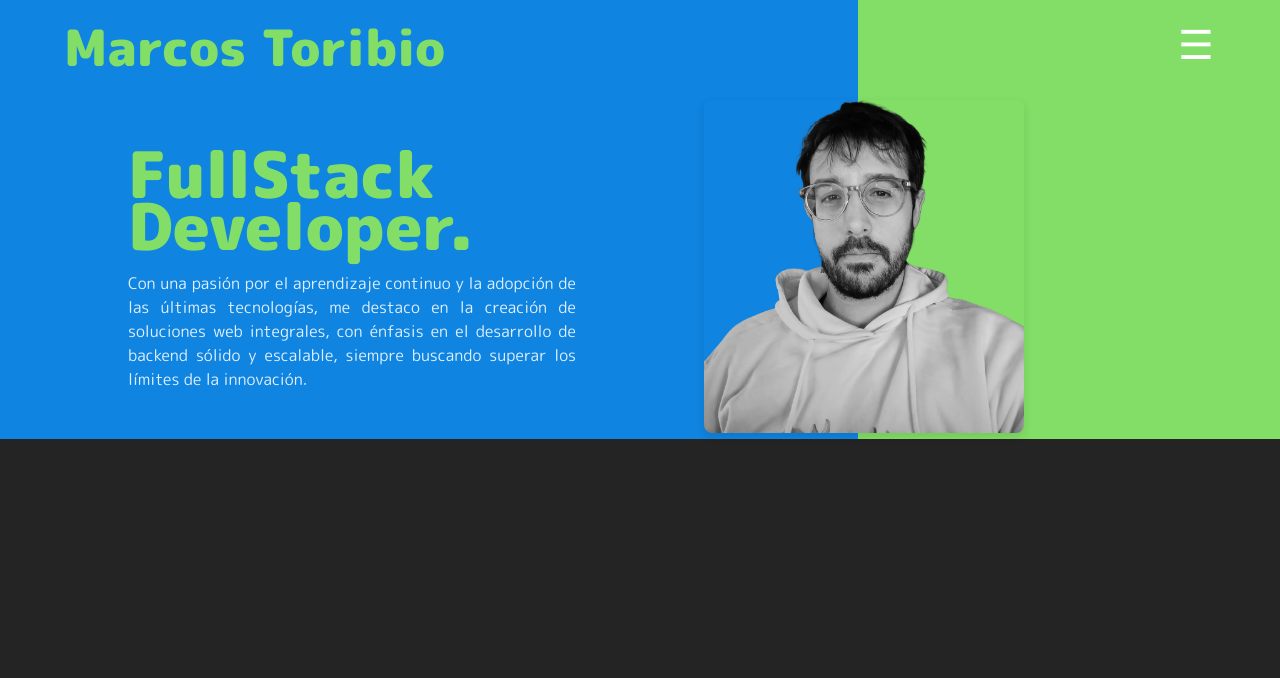
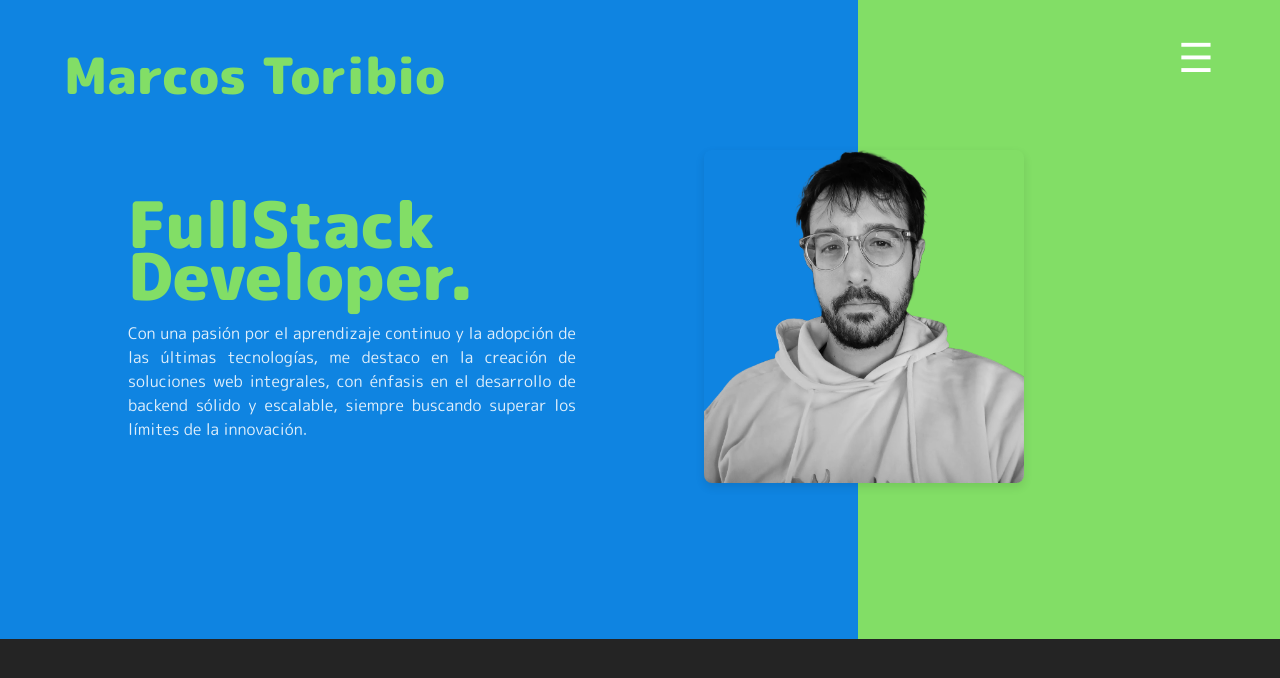
Before and after one commit to MTEKode/new_porfolio, a React (Vite) app: page / in a window 1280 px wide. Shown: the top 678 px of the page. Built offline with nearby package versions, Linux system fonts and the light colour scheme.

Commit message:
update colors and sizes

```diff
--- a/src/App.sass
+++ b/src/App.sass
@@ -1,17 +1,16 @@
 @import ./vars
 
 .main-content
-  padding-top: 100px
-  height: 80%
+  padding: 150px 0
   background: linear-gradient(90deg, $primary-color 67%, $secondary-color 33%)
   display: flex
   flex-direction: row
+  justify-content: space-between
   .main-div
     display: flex
     flex-direction: column
     padding: 0 10%
     justify-content: center
-
     h1
       font-size: 5vw
       color: $secondary-color
--- a/src/components/MenuButton.sass
+++ b/src/components/MenuButton.sass
@@ -5,7 +5,7 @@
       font-size: 40px
 .menu-content
   position: absolute
-  background-color: $bg-white
+  background-color: $bg-color
   color: $primary-color
   top: -15px
   right: -15px
--- a/src/components/Nav.sass
+++ b/src/components/Nav.sass
@@ -3,8 +3,10 @@ header
   position: fixed
   display: flex
   flex-direction: row
-  align-items: center
   justify-content: space-between
+  align-content: center
+  flex-wrap: wrap
+  height: 150px
   width: 100%
   padding: 10px 5%
   .home-icon
```
